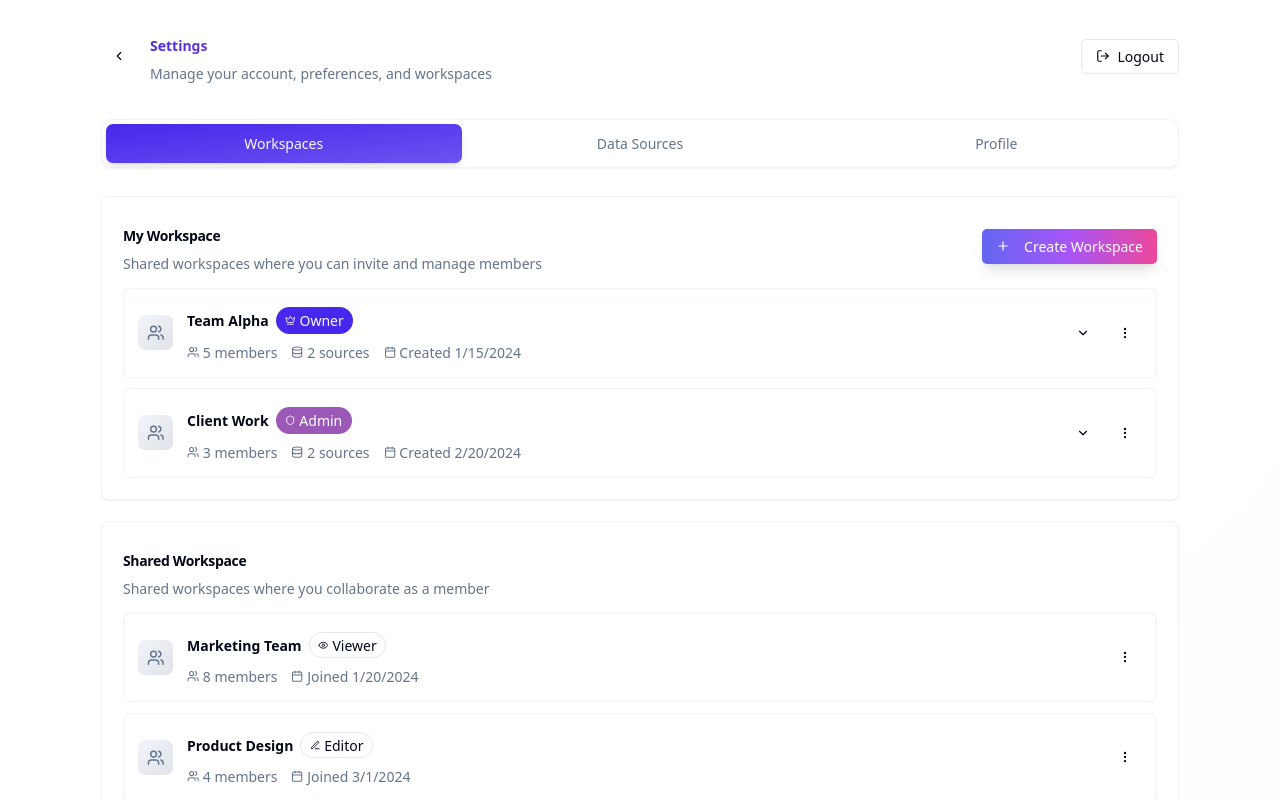
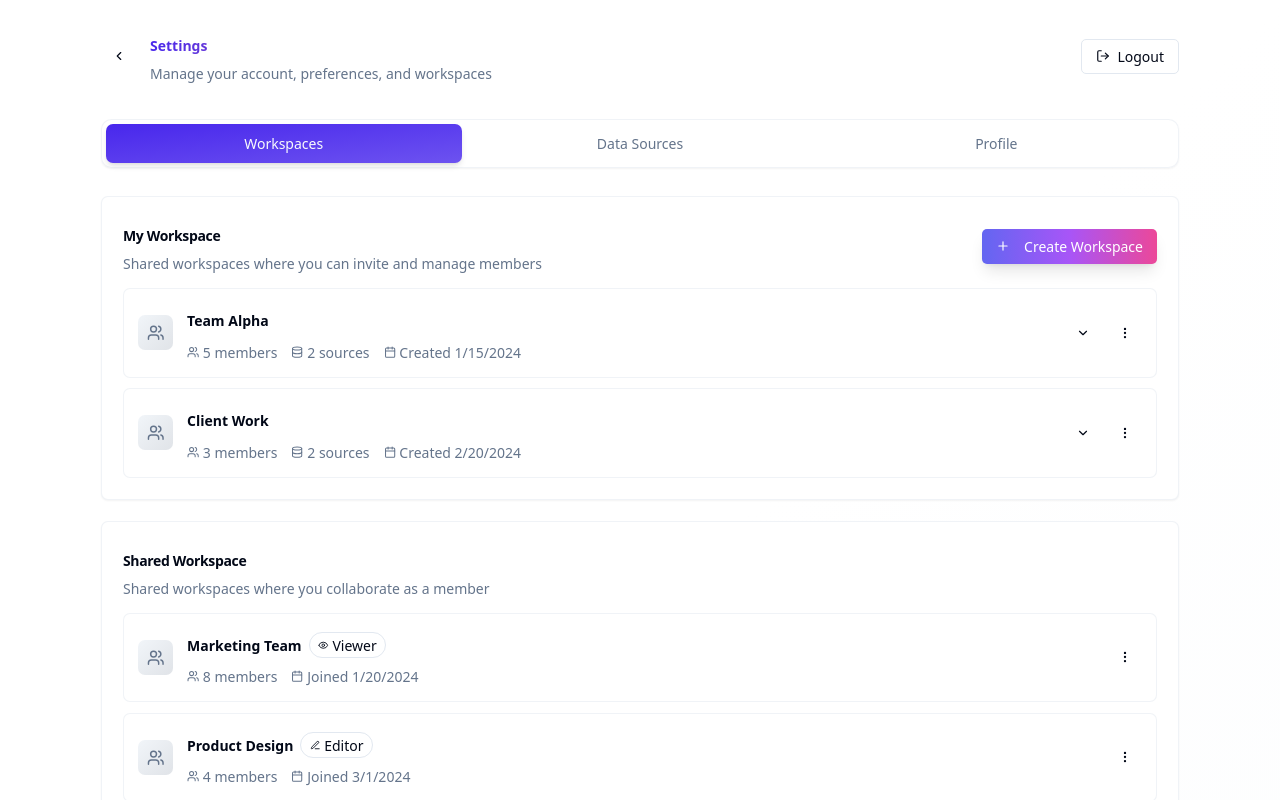
Before and after one commit to ismav-111/enplify-2, a React (Vite) app: page /settings in a window 1280 px wide. Shown: the top 800 px of the page. Built offline with nearby package versions, Linux system fonts and the light colour scheme.

Commit message:
Remove owner/admin badges

```diff
--- a/src/components/settings/WorkspacesSettings.tsx
+++ b/src/components/settings/WorkspacesSettings.tsx
@@ -286,7 +286,6 @@ const WorkspacesSettings = () => {
                         <div className="flex-1">
                           <div className="flex items-center gap-2 mb-1">
                             <h3 className="font-semibold text-foreground">{workspace.name}</h3>
-                            {getRoleBadge(workspace.role)}
                           </div>
                           <div className="flex items-center gap-4 text-sm text-muted-foreground flex-wrap">
                             <span className="flex items-center gap-1">
```
